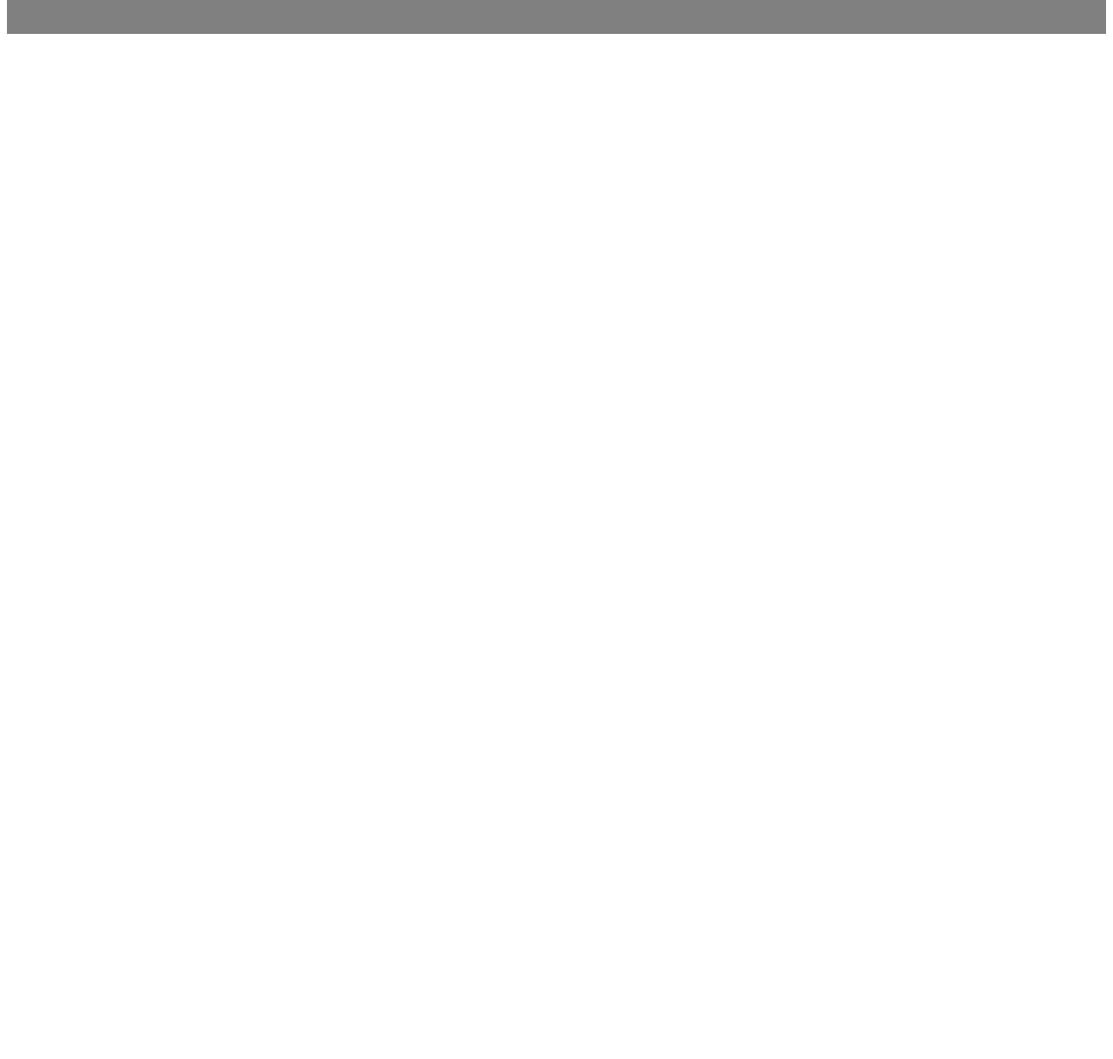
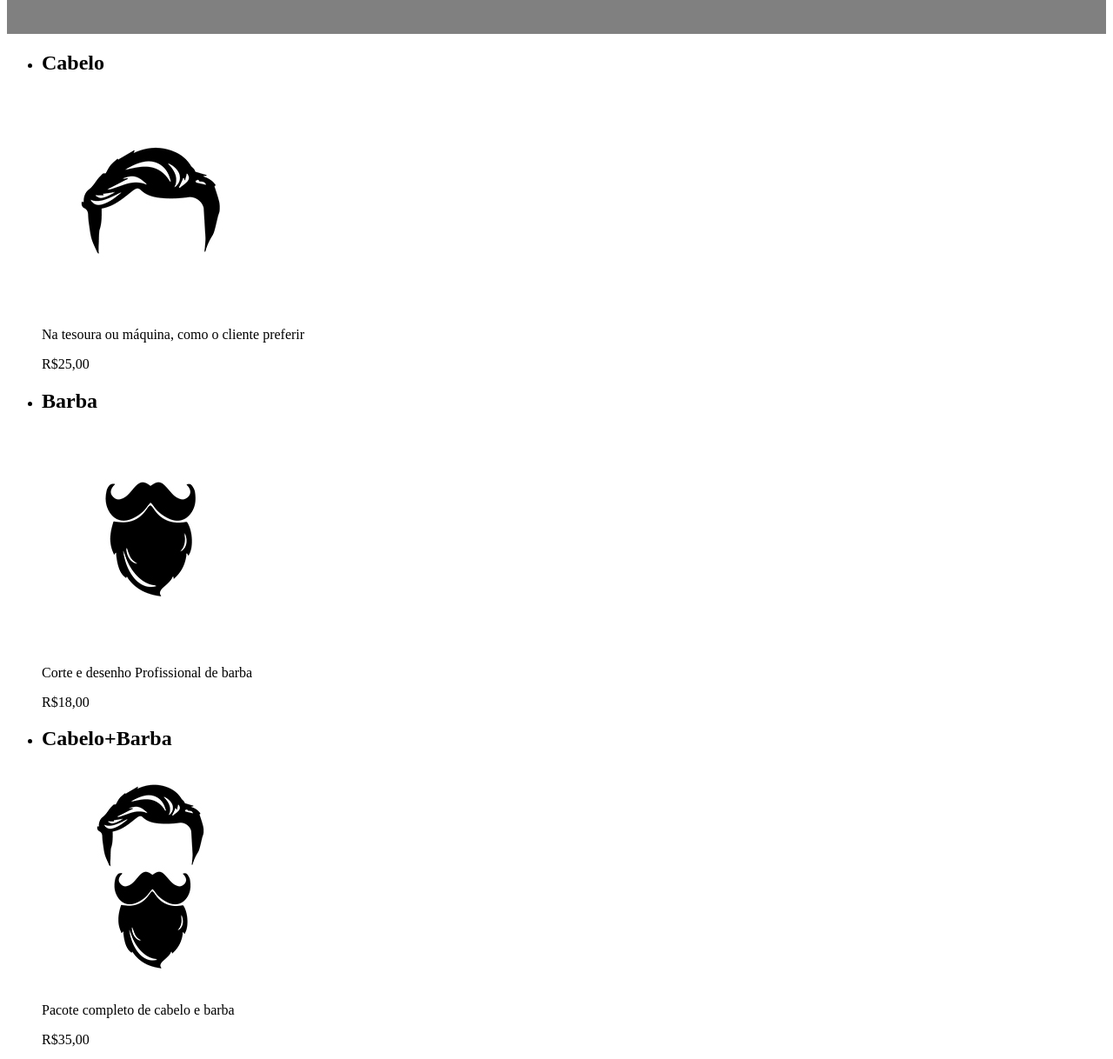
Before and after one commit to pietro1234P/BarbeariaAluraHomePietro, a plain HTML site: page index.html in a window 1280 px wide. Shown: the part 310-1528 px from the top of the page at 87% size. Before the commit the page ends 800 px from the top, so only its background shows below. Drawn offline with Linux system fonts and the light colour scheme.

Commit message:
Update index.html
aaaa

```diff
--- a/index.html
+++ b/index.html
@@ -21,7 +21,7 @@
 
 <nav>
    <ul>
-   <li><a href="">HOME</a></li>
+   <li><a href="https://pietro1234p.github.io/Barbearia-Alura1AnoB-Pietro-Vinicius-Matos-da-silva-/">HOME</a></li>
    <li> <a href="">PRODUTOS</a></li>
    <li> <a href="">CONTATOS</a></li>
    </ul>
@@ -32,6 +32,49 @@
 </header>
 
 
+<main>
+   <ul class="produtos">
+     <li>
+        <h2>Cabelo</h2>
+        <img class="foto" src="cabelo.jpg" alt="">
+         <p class="descrição">Na tesoura ou máquina, como o cliente
+        preferir </p>
+        <p class="preço">R$25,00</p>
+      </li>
+
+      <li>
+        <h2>Barba</h2>
+        <img class="foto" src="barba.jpg" alt="">
+         <p class="descrição">Corte e desenho Profissional de barba</p>
+         <p class="preço">R$18,00</p>
+
+
+      </li>
+
+      <li>
+        <h2>Cabelo+Barba</h2>
+        <img class="foto" src="cabelo+barba.jpg" alt="">
+         <p class="descrição">Pacote completo de cabelo e barba</p>
+         <p class="preço">R$35,00</p>
+
+
+        </li>
+
+
+        </ul>
+
+
+
+
+
+</main>
+
+<footer>
+ <img src="logo-branco.png" alt="">
+  <p>Copyright Barbearia Alura - 2023- Pietro</p>
+
+
+</footer>
 
 
 </body>
```
